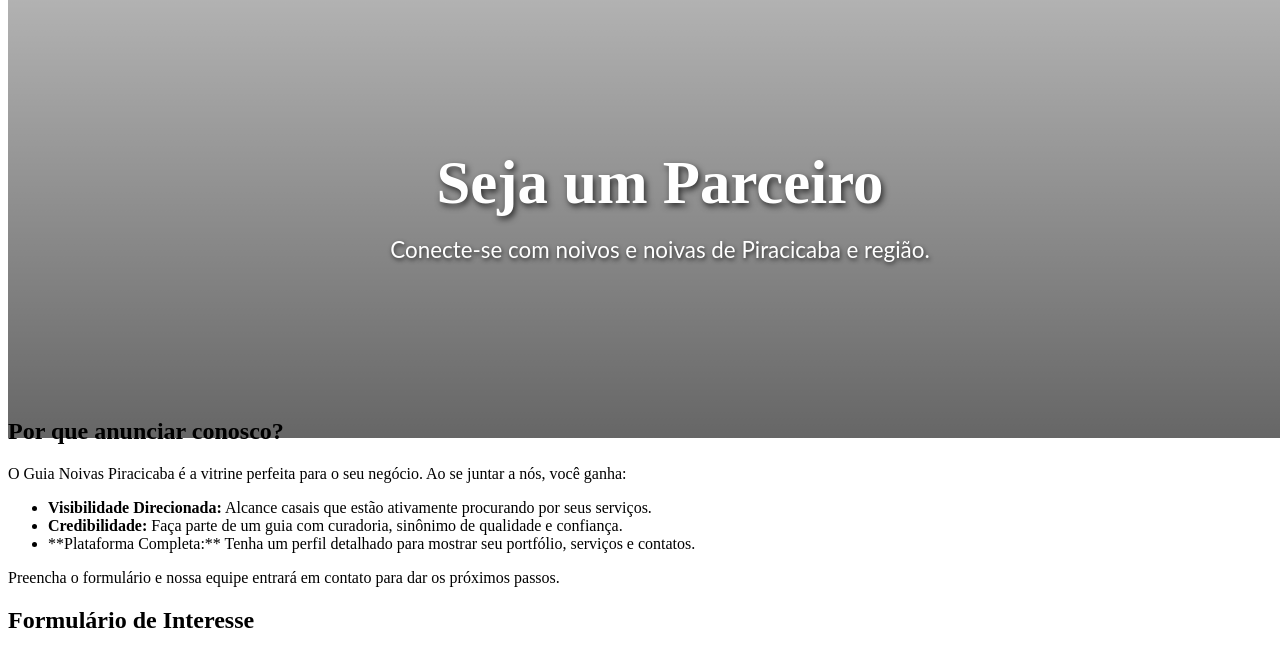
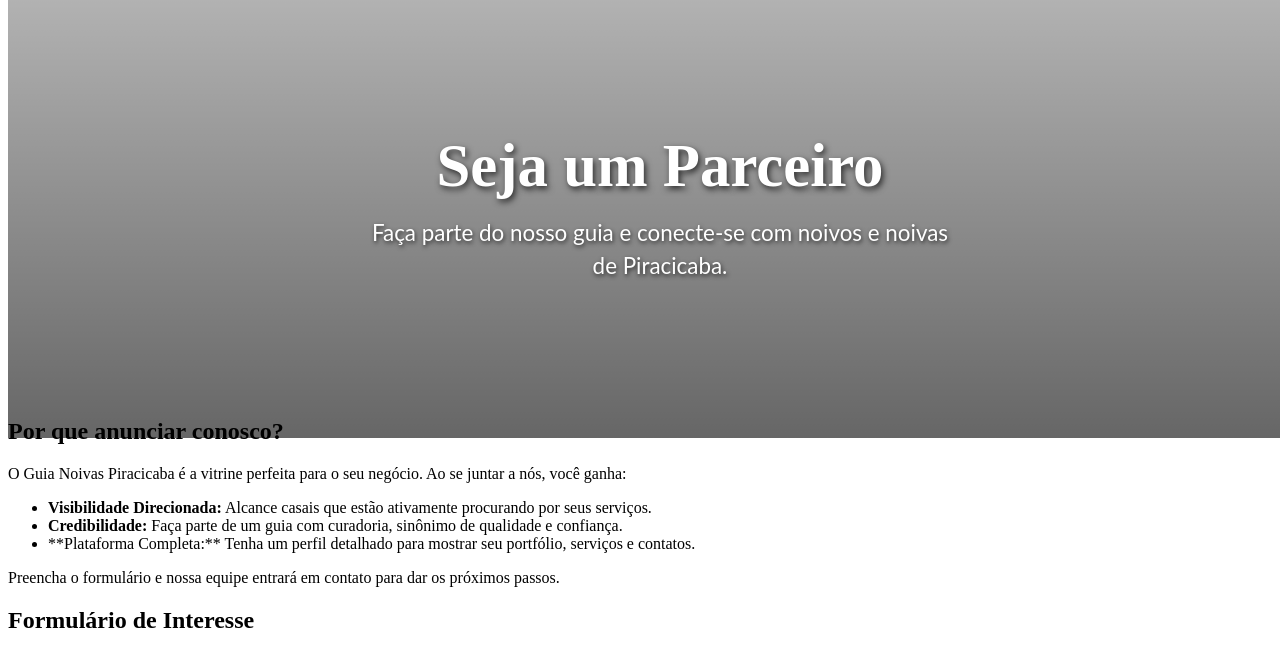
Before and after one commit to jhbortol/guianoivas, a plain HTML site: page piracicaba/cadastro.html in a window 1280 px wide. Shown: the part 125-776 px from the top of the page. Drawn offline with Linux system fonts and the light colour scheme.

Commit message:
ajuste page header

```diff
--- a/piracicaba/cadastro.html
+++ b/piracicaba/cadastro.html
@@ -27,7 +27,7 @@
     <header class="page-header" style="background-image: url('imagens/cadastro-hero.jpg');">
         <div class="page-header-overlay">
             <h1>Seja um Parceiro</h1>
-            <p>Conecte-se com noivos e noivas de Piracicaba e região.</p>
+            <p>Faça parte do nosso guia e conecte-se com noivos e noivas de Piracicaba.</p>
         </div>
     </header>
 
```
Also changed, not shown: piracicaba/contato.html (+1 -1 lines).
